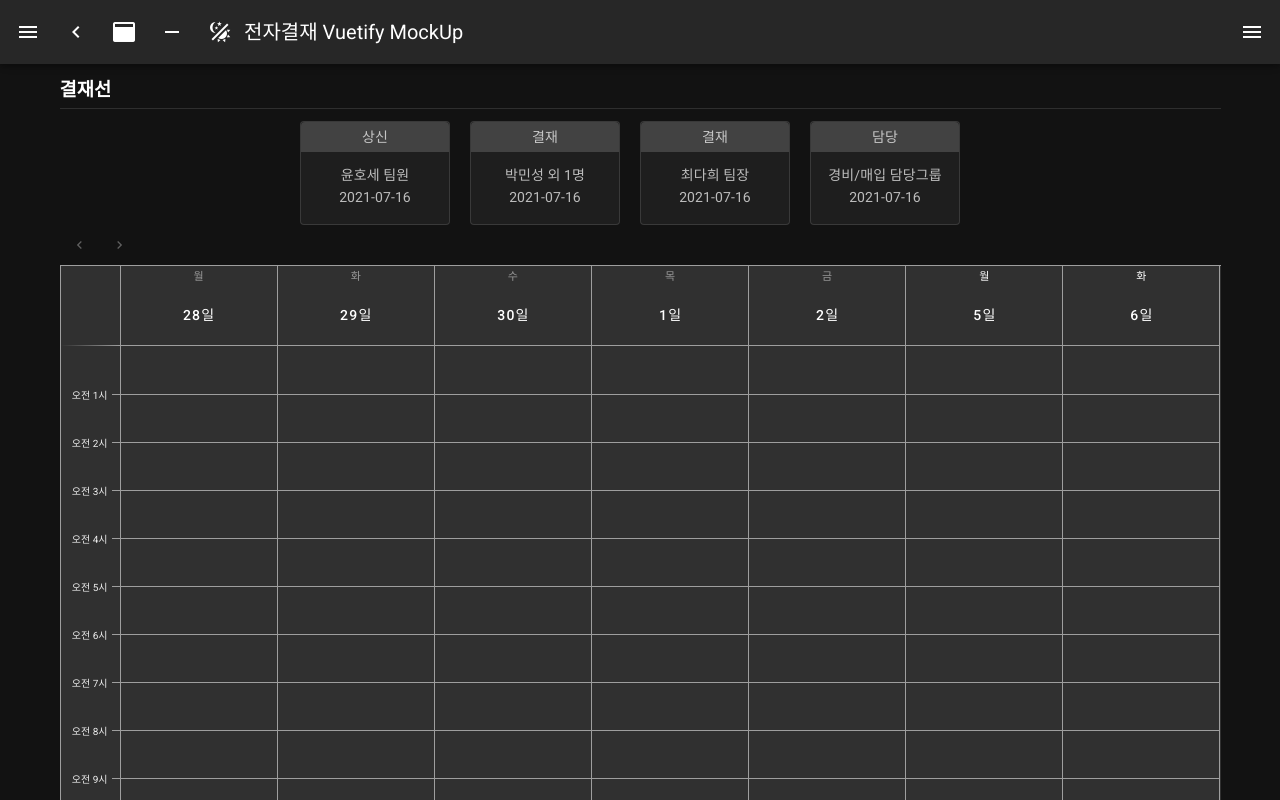
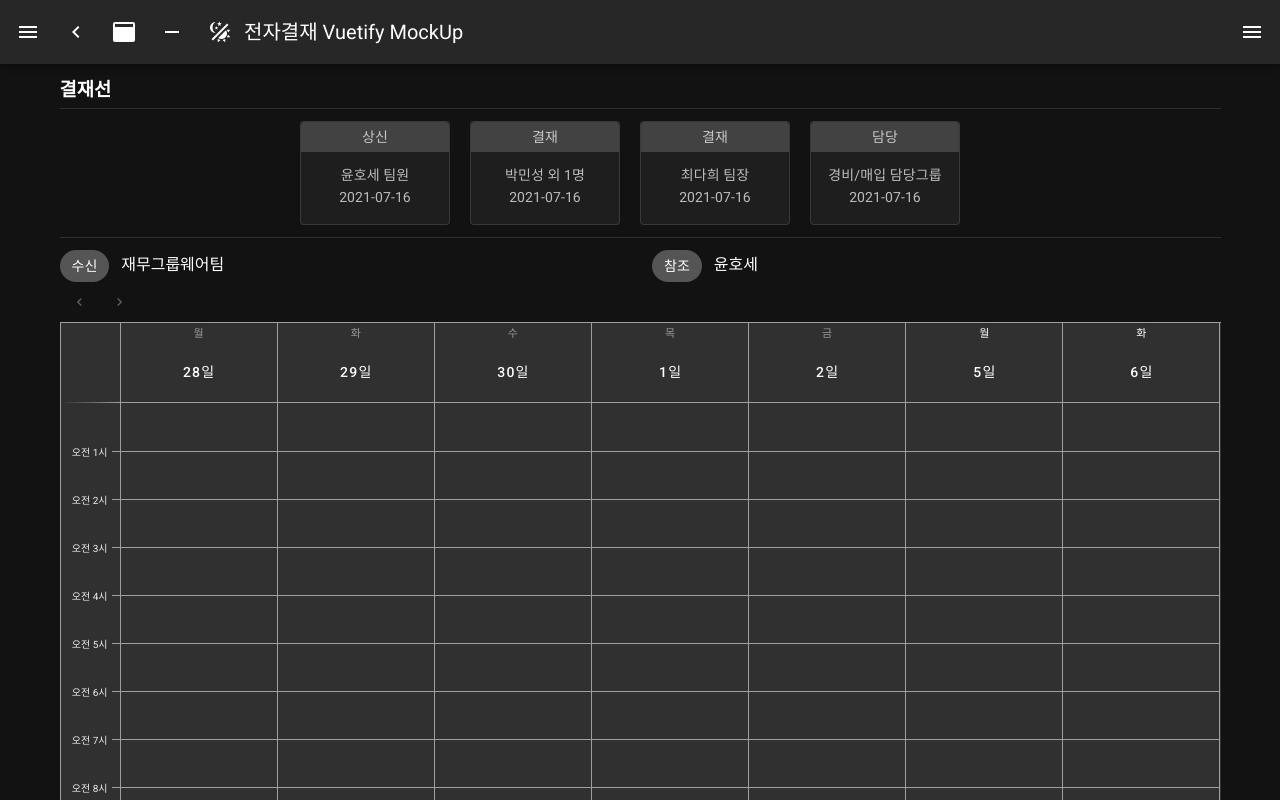
Before and after one commit to Hotsse/SIGN_VUETIFY_MOCKUP, a Nuxt app: page /calendar2 in a window 1280 px wide. Shown: the top 800 px of the page. Built offline with nearby package versions, Linux system fonts and the light colour scheme.

Commit message:
결재선 > 수신참조 리스트 추가

```diff
--- a/components/business/appr/ApprGrpLines.vue
+++ b/components/business/appr/ApprGrpLines.vue
@@ -1,4 +1,5 @@
 <template>
+  <div>
     <div>
       <v-menu
         v-for="(apprGrpLine, grpIdx) in apprGrpLines"
@@ -54,6 +55,34 @@
         </v-list>
       </v-menu>
     </div>
+    <v-divider class="mt-3 mb-3" />
+    <div>
+      <v-row>
+        <v-col
+          class="text-left"
+          cols="6"
+        >
+          <v-chip class="mr-2">
+            수신
+          </v-chip>
+          <span v-for="(to, idx) in apprToCcs.tos" :key="'tos_' + idx">
+            {{ to.empDeptNm }}
+          </span>
+        </v-col>
+        <v-col
+          class="text-left"
+          cols="6"
+        >
+          <v-chip class="mr-2">
+            참조
+          </v-chip>
+          <span v-for="(cc, idx) in apprToCcs.ccs" :key="'ccs_' + idx">
+            {{ cc.empDeptNm }}
+          </span>
+        </v-col>
+      </v-row>
+    </div>
+  </div>
 </template>
 
 <script>
@@ -62,10 +91,17 @@ export default {
     apprGrpLines: {
       type: Array,
       default: null
+    },
+    apprToCcs: {
+      type: Object,
+      default: null
     }
   },
   data: () => ({
   }),
+  mounted () {
+    console.log(this.apprToCcs)
+  },
   methods: {
   }
 }
--- a/nuxt.config.js
+++ b/nuxt.config.js
@@ -61,6 +61,9 @@ export default {
           warning: colors.amber.base,
           error: colors.deepOrange.accent4,
           success: colors.green.accent3
+        },
+        light: {
+          accent: colors.grey.lighten3
         }
       }
     }
--- a/pages/calendar2.vue
+++ b/pages/calendar2.vue
@@ -6,7 +6,10 @@
       </h3>
       <v-divider />
       <div class="text-center mt-3">
-        <ApprGrpLines :appr-grp-lines="apprGrpLines" />
+        <ApprGrpLines
+          :appr-grp-lines="apprGrpLines"
+          :appr-to-ccs="apprToCcs"
+        />
       </div>
     </div>
     <div>
@@ -66,6 +69,25 @@ export default {
     createStart: null,
     extendOriginal: null,
     selectedDate: null,
+    apprToCcs: {
+      tos: [
+        {
+          empDeptYn: 'D',
+          cmpCd: 'NX',
+          empDeptNo: 51212,
+          empDeptNm: '재무그룹웨어팀'
+        }
+      ],
+      ccs: [
+        {
+          empDeptYn: 'E',
+          cmpCd: 'NX',
+          empDeptNo: 24687,
+          empDeptNm: '윤호세'
+        }
+      ],
+      bccs: []
+    },
     apprGrpLines: [
       {
         grpNm: null,
```
Lines whose indentation alone changed are shown as unchanged.
